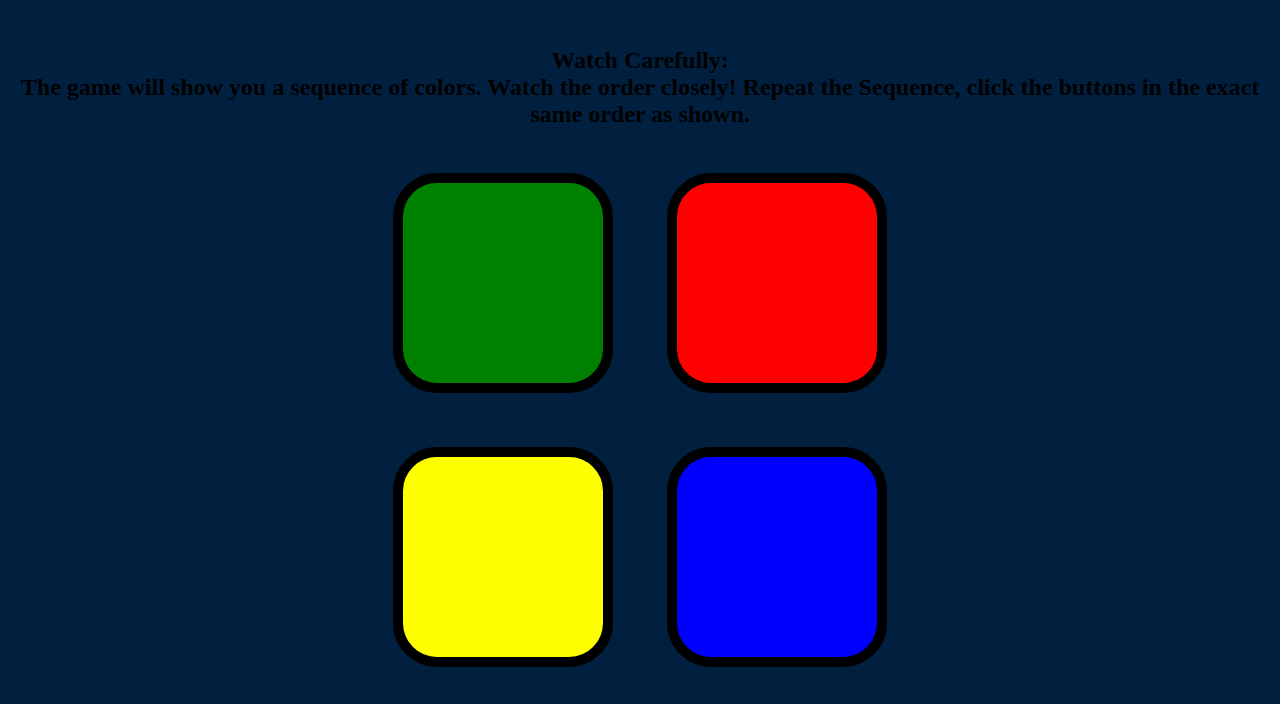
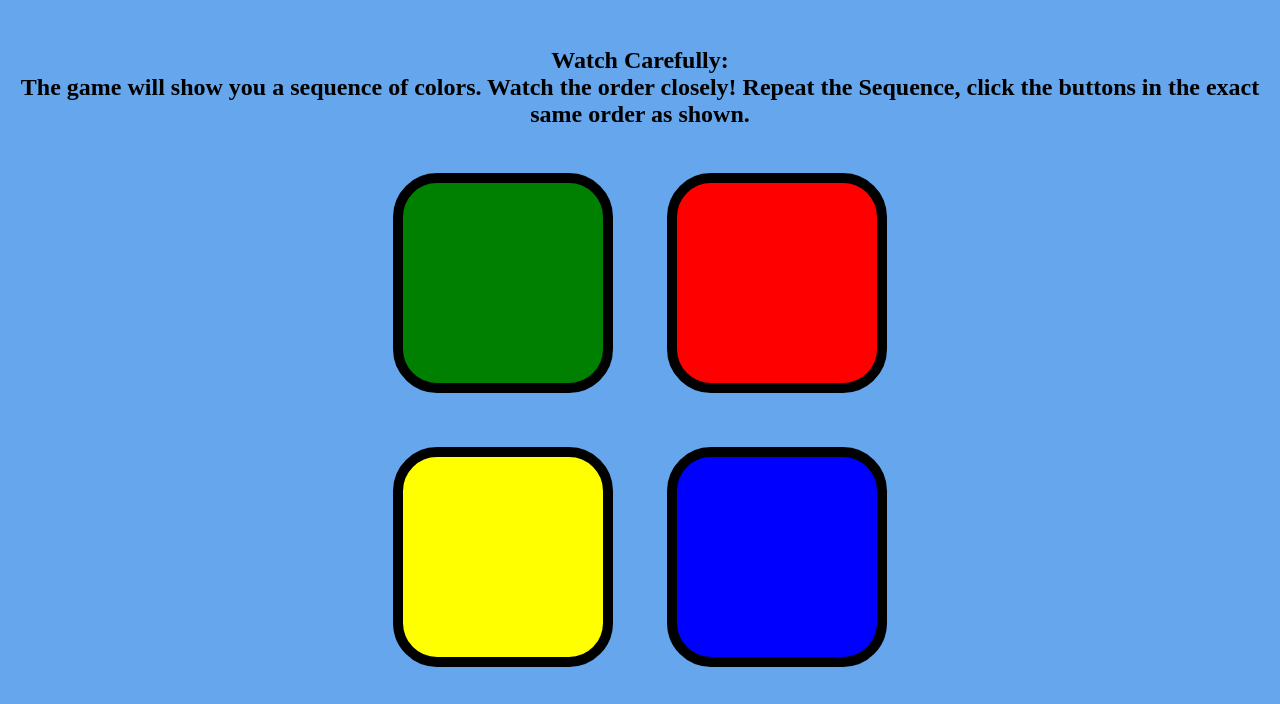
Before and after one commit to SanyamB9187/simon-game, a plain HTML site: page index.html in a window 1280 px wide. Shown: the part 127-831 px from the top of the page. Drawn offline with nearby package versions, Linux system fonts and the light colour scheme.

Commit message:
Update styles.css

```diff
--- a/styles.css
+++ b/styles.css
@@ -1,6 +1,6 @@
 body {
   text-align: center;
-  background-color: #011F3F;
+  background-color: #65a6ec;
 }
 
 #level-title {
```
